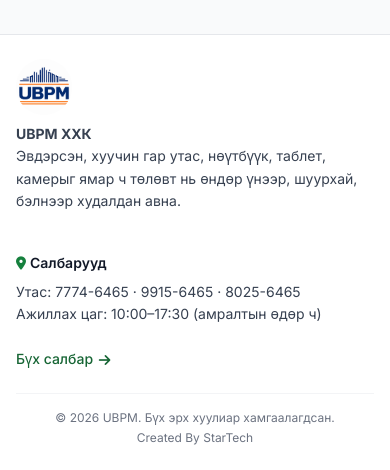
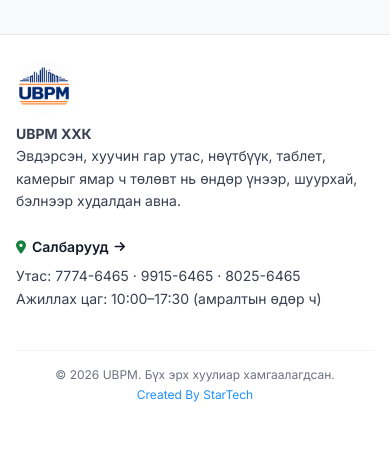
Before and after one commit to devlpr-X/ubpm_web, a Django app: page /accounts/login/ in a window 390 px wide. Shown: the part 581-1051 px from the top of the page. After the commit the page ends 983 px from the top, so only its background shows below. Run offline with Django 5.2, Linux system fonts and the light colour scheme; data comes from the database, SQL or seed files in the repository; data that the repository does not hold is empty; parts of the project's set-up code (start-up, migrations or seed data) failed here and were passed over; some libraries are stand-ins or nearby versions.

Commit message:
feat(footer): one edit form, social names, branches link only
Staff edit the whole footer from a single button: blurb, phones/hours and
Facebook/Instagram name + link. Social icons move under the second column
with the account name beside them, the branch list gives way to a link to
the branches page, and the StarTech credit links to startech.software.

```diff
--- a/apps/core/context_processors.py
+++ b/apps/core/context_processors.py
@@ -1,8 +1,6 @@
 """Сайт даяар харагдах агуулгын template context (footer гэх мэт)."""
 
 from django.db.utils import DatabaseError
-
-from apps.branches.models import Branch
 
 from .models import SiteContent
 
@@ -53,24 +51,23 @@ def site_footer(request):
     return {
         "footer_content": block,
         "footer_contact": contact,
-        "footer_branches": footer_branches(),
         "social_links": social_links(),
     }
 
 
-def footer_branches():
+def social_links():
+    """{"facebook": {"url", "label"}, ...} — url хоосон бол тухайн лого харагдахгүй."""
     try:
-        return list(Branch.objects.filter(is_active=True).only("name", "code", "address_line"))
+        rows = {
+            key: (url, label)
+            for key, url, label in SiteContent.objects.filter(
+                key__in=SOCIAL_KEYS.values()
+            ).values_list("key", "link_url", "link_label")
+        }
     except DatabaseError:
-        return []
-
-
-def social_links():
-    """{"facebook": url, "instagram": url} — хоосон бол тухайн лого харагдахгүй."""
-    try:
-        urls = dict(
-            SiteContent.objects.filter(key__in=SOCIAL_KEYS.values()).values_list("key", "link_url")
-        )
-    except DatabaseError:
-        urls = {}
-    return {name: urls.get(key, "") for name, key in SOCIAL_KEYS.items()}
+        rows = {}
+    links = {}
+    for name, key in SOCIAL_KEYS.items():
+        url, label = rows.get(key, ("", ""))
+        links[name] = {"url": url, "label": label}
+    return links
--- a/apps/core/urls.py
+++ b/apps/core/urls.py
@@ -9,7 +9,7 @@ from .views import (
     PrivacyView,
     content_edit,
     favicon,
-    social_links_edit,
+    footer_edit,
 )
 
 app_name = "core"
@@ -27,6 +27,6 @@ urlpatterns = [
     # Account/data deletion — required by Google Play. Both slash variants.
     path("account/delete", AccountDeleteView.as_view(), name="account_delete"),
     path("account/delete/", AccountDeleteView.as_view()),
-    path("content/social/edit/", social_links_edit, name="social_links_edit"),
+    path("content/footer/edit/", footer_edit, name="footer_edit"),
     path("content/<slug:key>/edit/", content_edit, name="content_edit"),
 ]
--- a/templates/base.html
+++ b/templates/base.html
@@ -271,86 +271,105 @@
   </main>
 
   {# Footer-ийн агуулгыг админ ямар ч хуудсан дээрээсээ шууд засна (core.SiteContent — "footer_main"). #}
-  <footer class="bg-white border-t border-gray-200 mt-auto">
+  <footer class="bg-white border-t border-gray-200 mt-auto" x-data="{ editFooter: false }">
     <div class="max-w-3xl mx-auto px-4 py-6 text-sm text-gray-600">
-      <div class="grid sm:grid-cols-2 gap-6">
+      {% if request.user.is_authenticated and request.user.is_staff_role %}
+        <div class="flex justify-end mb-2">
+          <button type="button" @click="editFooter = !editFooter"
+                  class="text-sm px-3 py-1.5 rounded bg-brand-50 text-brand-700 hover:bg-brand-100">
+            <span x-show="!editFooter"><i class="fa-regular fa-pen-to-square mr-1" aria-hidden="true"></i>Засах</span>
+            <span x-show="editFooter" x-cloak><i class="fa-solid fa-xmark mr-1" aria-hidden="true"></i>Болих</span>
+          </button>
+        </div>
+      {% endif %}
+
+      <div x-show="!editFooter" class="grid sm:grid-cols-2 gap-6">
         <div>
           <img src="{% static 'img/logo.png' %}" alt="UBPM" class="w-14 h-14 rounded-full object-contain bg-white mb-2">
-          {% include "partials/_editable_content.html" with content=footer_content %}
+          <div class="trix-content text-gray-700">{{ footer_content.body|safe }}</div>
+        </div>
 
-          <div class="mt-4" x-data="{ editSocial: false }">
-            <div class="flex items-center gap-3">
-              {% if social_links.facebook %}
-                <a href="{{ social_links.facebook }}" target="_blank" rel="noopener" aria-label="Facebook"
-                   class="w-10 h-10 rounded-full bg-[#1877F2] hover:opacity-90 text-white flex items-center justify-center text-xl icon-lg">
+        <div>
+          <a href="{% url 'branches:list' %}" class="inline-flex items-center gap-1.5 font-semibold text-gray-900 hover:text-brand-600">
+            <i class="fa-solid fa-location-dot text-brand-600" aria-hidden="true"></i>Салбарууд
+            <i class="fa-solid fa-arrow-right text-xs" aria-hidden="true"></i>
+          </a>
+          <div class="trix-content text-gray-700 mt-2">{{ footer_contact.body|safe }}</div>
+
+          <div class="mt-4 space-y-2">
+            {% if social_links.facebook.url %}
+              <a href="{{ social_links.facebook.url }}" target="_blank" rel="noopener"
+                 class="flex items-center gap-2.5 hover:text-brand-600">
+                <span class="w-9 h-9 rounded-full bg-[#1877F2] text-white flex items-center justify-center text-lg icon-lg">
                   <i class="fa-brands fa-facebook-f" aria-hidden="true"></i>
+                </span>
+                <span class="font-medium">{{ social_links.facebook.label|default:"Facebook" }}</span>
               </a>
             {% endif %}
-              {% if social_links.instagram %}
-                <a href="{{ social_links.instagram }}" target="_blank" rel="noopener" aria-label="Instagram"
-                   class="w-10 h-10 rounded-full bg-gradient-to-tr from-[#feda75] via-[#d62976] to-[#4f5bd5] hover:opacity-90 text-white flex items-center justify-center text-xl icon-lg">
+            {% if social_links.instagram.url %}
+              <a href="{{ social_links.instagram.url }}" target="_blank" rel="noopener"
+                 class="flex items-center gap-2.5 hover:text-brand-600">
+                <span class="w-9 h-9 rounded-full bg-gradient-to-tr from-[#feda75] via-[#d62976] to-[#4f5bd5] text-white flex items-center justify-center text-lg icon-lg">
                   <i class="fa-brands fa-instagram" aria-hidden="true"></i>
+                </span>
+                <span class="font-medium">{{ social_links.instagram.label|default:"Instagram" }}</span>
               </a>
             {% endif %}
-              {% if request.user.is_authenticated and request.user.is_staff_role %}
-                <button type="button" @click="editSocial = !editSocial"
-                        class="ml-auto text-sm px-3 py-1.5 rounded bg-brand-50 text-brand-700 hover:bg-brand-100">
-                  <span x-show="!editSocial"><i class="fa-regular fa-pen-to-square mr-1" aria-hidden="true"></i>Засах</span>
-                  <span x-show="editSocial" x-cloak><i class="fa-solid fa-xmark mr-1" aria-hidden="true"></i>Болих</span>
-                </button>
-              {% endif %}
+          </div>
+        </div>
       </div>
 
       {% if request.user.is_authenticated and request.user.is_staff_role %}
-              <form x-show="editSocial" x-cloak method="post" action="{% url 'core:social_links_edit' %}"
-                    class="bg-white border rounded-lg p-4 space-y-3 mt-3">
+        <form x-show="editFooter" x-cloak method="post" action="{% url 'core:footer_edit' %}"
+              class="bg-white border rounded-lg p-4 space-y-3">
           {% csrf_token %}
           <input type="hidden" name="next" value="{{ request.path }}">
           <div>
-                  <label class="block text-xs text-gray-500 mb-1"><i class="fa-brands fa-facebook mr-1" aria-hidden="true"></i>Facebook линк</label>
-                  <input type="url" name="facebook" value="{{ social_links.facebook }}"
+            <label class="block text-xs text-gray-500 mb-1">1-р багана — нэр, товч танилцуулга</label>
+            <input id="footer-about" type="hidden" name="about" value="{{ footer_content.body }}">
+            <trix-editor input="footer-about" class="trix-content bg-white rounded border"></trix-editor>
+          </div>
+          <div>
+            <label class="block text-xs text-gray-500 mb-1">2-р багана — утас, ажиллах цаг</label>
+            <input id="footer-contact" type="hidden" name="contact" value="{{ footer_contact.body }}">
+            <trix-editor input="footer-contact" class="trix-content bg-white rounded border"></trix-editor>
+          </div>
+          <div class="grid sm:grid-cols-2 gap-3 border-t pt-3">
+            <div>
+              <label class="block text-xs text-gray-500 mb-1"><i class="fa-brands fa-facebook mr-1" aria-hidden="true"></i>Facebook хаягийн нэр</label>
+              <input type="text" name="facebook_label" value="{{ social_links.facebook.label }}"
+                     placeholder="UBPM" class="w-full rounded border px-3 py-2 text-sm">
+            </div>
+            <div>
+              <label class="block text-xs text-gray-500 mb-1">Facebook линк</label>
+              <input type="url" name="facebook_url" value="{{ social_links.facebook.url }}"
                      placeholder="https://www.facebook.com/..." class="w-full rounded border px-3 py-2 text-sm">
             </div>
             <div>
-                  <label class="block text-xs text-gray-500 mb-1"><i class="fa-brands fa-instagram mr-1" aria-hidden="true"></i>Instagram линк</label>
-                  <input type="url" name="instagram" value="{{ social_links.instagram }}"
+              <label class="block text-xs text-gray-500 mb-1"><i class="fa-brands fa-instagram mr-1" aria-hidden="true"></i>Instagram хаягийн нэр</label>
+              <input type="text" name="instagram_label" value="{{ social_links.instagram.label }}"
+                     placeholder="@ubpm" class="w-full rounded border px-3 py-2 text-sm">
+            </div>
+            <div>
+              <label class="block text-xs text-gray-500 mb-1">Instagram линк</label>
+              <input type="url" name="instagram_url" value="{{ social_links.instagram.url }}"
                      placeholder="https://www.instagram.com/..." class="w-full rounded border px-3 py-2 text-sm">
             </div>
-                <p class="text-xs text-gray-400">Хоосон үлдээвэл тухайн лого footer дээр харагдахгүй.</p>
+          </div>
+          <p class="text-xs text-gray-400">Линкийг хоосон үлдээвэл тухайн лого footer дээр харагдахгүй.</p>
           <div class="flex gap-2">
             <button class="bg-brand-500 hover:bg-brand-600 text-white px-4 py-2 rounded text-sm font-medium">
               <i class="fa-regular fa-floppy-disk mr-1" aria-hidden="true"></i>Хадгалах
             </button>
-                  <button type="button" @click="editSocial = false"
+            <button type="button" @click="editFooter = false"
                     class="px-4 py-2 rounded text-sm border hover:bg-gray-50">Болих</button>
           </div>
         </form>
       {% endif %}
-          </div>
-        </div>
-
-        <div>
-          <h3 class="font-semibold text-gray-900 mb-2">
-            <i class="fa-solid fa-location-dot mr-1 text-brand-600" aria-hidden="true"></i>Салбарууд
-          </h3>
-          {% include "partials/_editable_content.html" with content=footer_contact %}
-          <ul class="mt-3 space-y-2">
-            {% for b in footer_branches %}
-              <li>
-                <a href="{{ b.get_absolute_url }}" class="font-medium text-gray-800 hover:text-brand-600">{{ b.name }}</a>
-                {% if b.address_line %}<div class="text-xs text-gray-500">{{ b.address_line }}</div>{% endif %}
-              </li>
-            {% endfor %}
-          </ul>
-          <a href="{% url 'branches:list' %}" class="mt-3 inline-block text-brand-700 hover:text-brand-600 font-medium">
-            Бүх салбар <i class="fa-solid fa-arrow-right ml-0.5" aria-hidden="true"></i>
-          </a>
-        </div>
-      </div>
 
       <div class="mt-6 pt-4 border-t border-gray-100 text-center text-xs text-gray-500 space-y-1">
         <div>© {% now "Y" %} UBPM. Бүх эрх хуулиар хамгаалагдсан.</div>
-        <div>Created By StarTech</div>
+        <div><a href="https://startech.software/" target="_blank" rel="noopener" class="hover:text-brand-1000" style="color: dodgerblue;">Created By StarTech</a></div>
       </div>
     </div>
   </footer>
```
Also changed, not shown: apps/core/tests.py (+25 -17 lines), apps/core/views.py (+14 -5 lines). Lines whose indentation alone changed are shown as unchanged.
